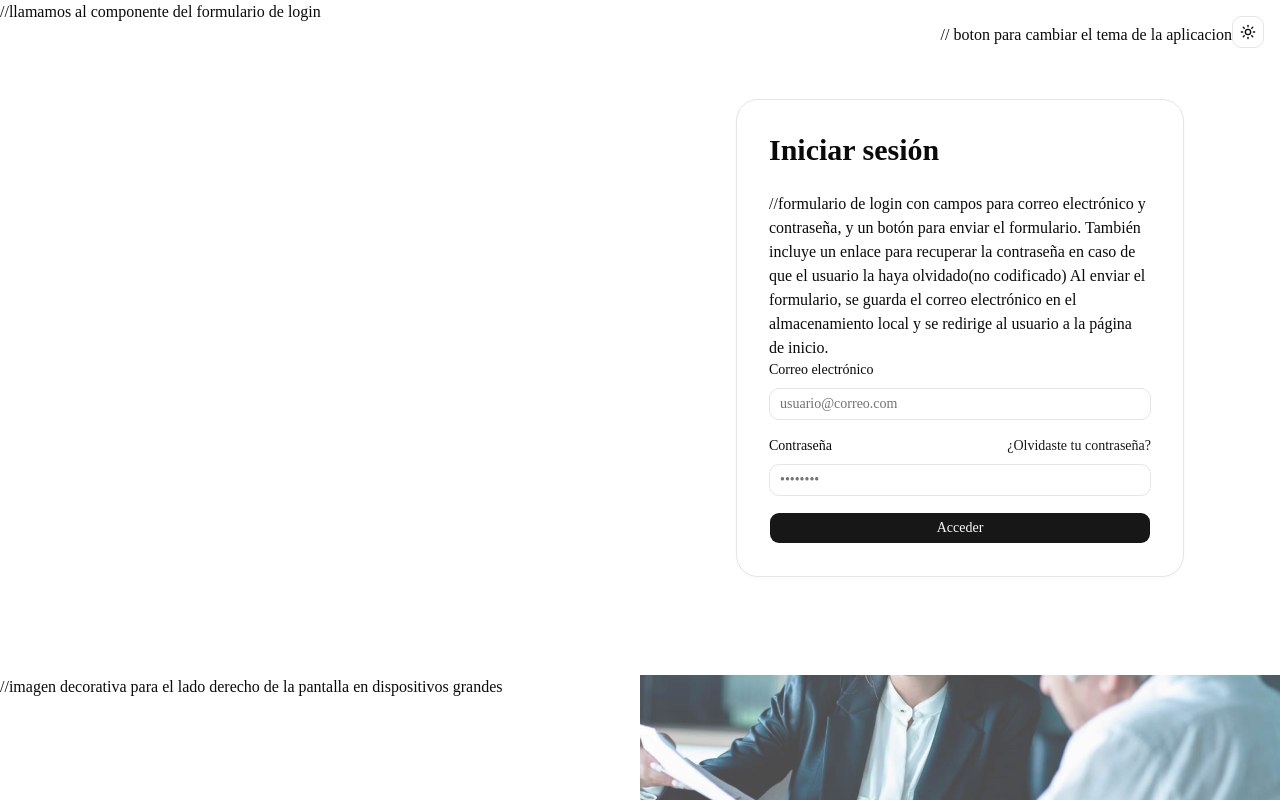
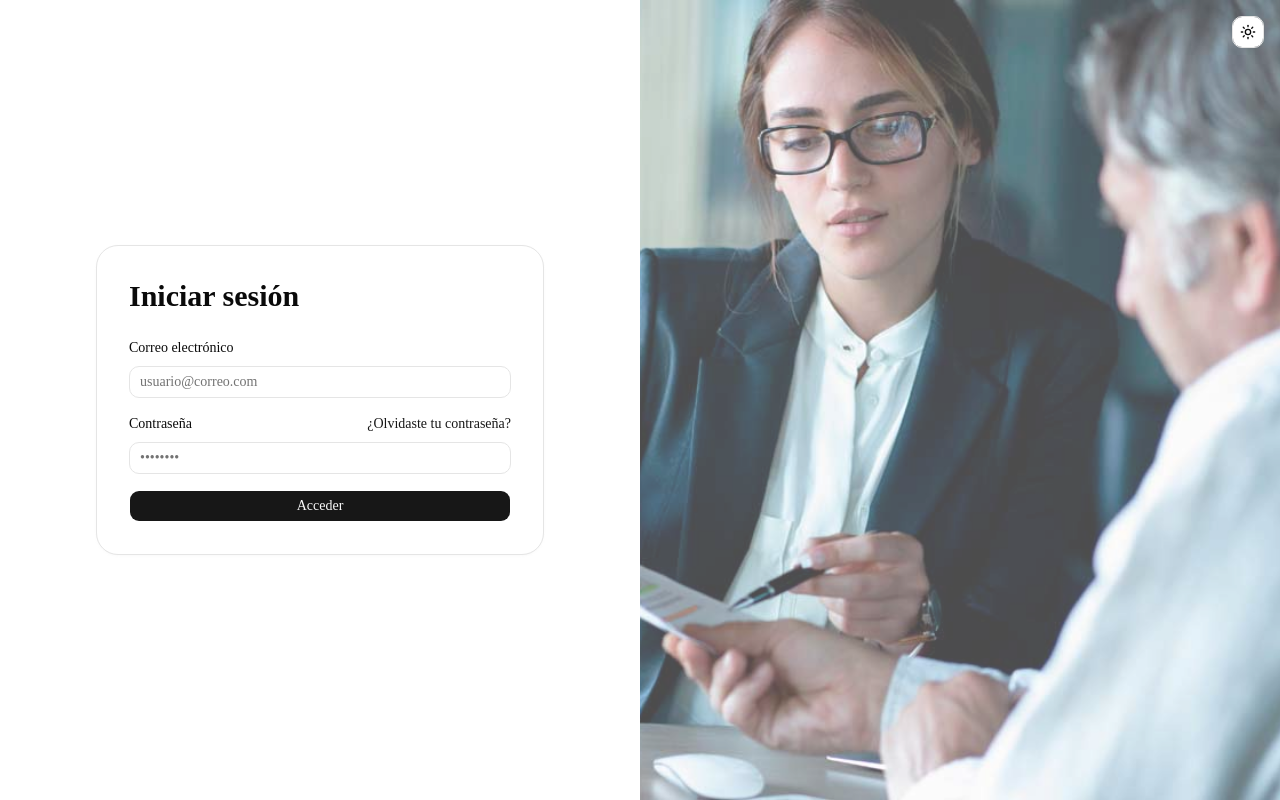
Before and after one commit to AnorakTeam/Sistema-casos-juridicos, a Next.js app in the folder frontend/: page / in a window 1280 px wide. Built offline with nearby package versions, Linux system fonts and the light colour scheme.

Commit message:
descartar problemas doc

```diff
--- a/frontend/src/app/home/page.js
+++ b/frontend/src/app/home/page.js
@@ -43,7 +43,6 @@ export default function Home() {
           mainItems={mainItems}
           footerItems={footerItems}
         />
-        //boton de tema
         <SidebarInset>
           <header className="flex h-16 items-center gap-2 border-b px-4">
             <DropdownMenu>
@@ -67,7 +66,6 @@ export default function Home() {
               </DropdownMenuContent>
             </DropdownMenu>
             <SidebarTrigger />
-          //
           </header>
 
           <div className="flex flex-col gap-4 p-4 lg:p-8">
--- a/frontend/src/app/page.js
+++ b/frontend/src/app/page.js
@@ -17,7 +17,6 @@ export default function LoginPage() {
   return (
     <main className="relative grid min-h-screen lg:grid-cols-2">
       <div className="absolute top-4 right-4 z-50">
-        // boton para cambiar el tema de la aplicacion
         <DropdownMenu>
           <DropdownMenuTrigger asChild>
             <Button variant="outline" size="icon">
@@ -40,12 +39,10 @@ export default function LoginPage() {
         </DropdownMenu>
       </div>
 
-      //llamamos al componente del formulario de login
       <div className="flex items-center justify-center px-4 py-12">
         <LoginForm />
       </div>
 
-      //imagen decorativa para el lado derecho de la pantalla en dispositivos grandes
       <div className="relative hidden lg:block">
         <img
           src="/Consultorio-Juridico.jpg"
--- a/frontend/src/components/auth/LoginForm.jsx
+++ b/frontend/src/components/auth/LoginForm.jsx
@@ -16,17 +16,15 @@ export function LoginForm() {
   localStorage.setItem("userEmail", email)
   router.push("/home")
 }
-
+      //formulario de login con campos para correo electrónico y contraseña, y un botón para enviar el formulario.
+      //También incluye un enlace para recuperar la contraseña en caso de que el usuario la haya olvidado(no codificado)
+      //Al enviar el formulario, se guarda el correo electrónico en el almacenamiento local y se redirige al usuario
+      //a la página de inicio.
   return (
     <div className="w-full max-w-md rounded-3xl border border-border bg-card p-8 shadow-sm shadow-muted/40">
       <div className="mb-6 space-y-2">
         <h1 className="text-3xl font-semibold">Iniciar sesión</h1>
       </div>
-
-      //formulario de login con campos para correo electrónico y contraseña, y un botón para enviar el formulario.
-      También incluye un enlace para recuperar la contraseña en caso de que el usuario la haya olvidado(no codificado)
-      Al enviar el formulario, se guarda el correo electrónico en el almacenamiento local y se redirige al usuario
-      a la página de inicio.
 
       <form onSubmit={handleSubmit} className="space-y-4">
         <label className="grid gap-2 text-sm font-medium">
```
